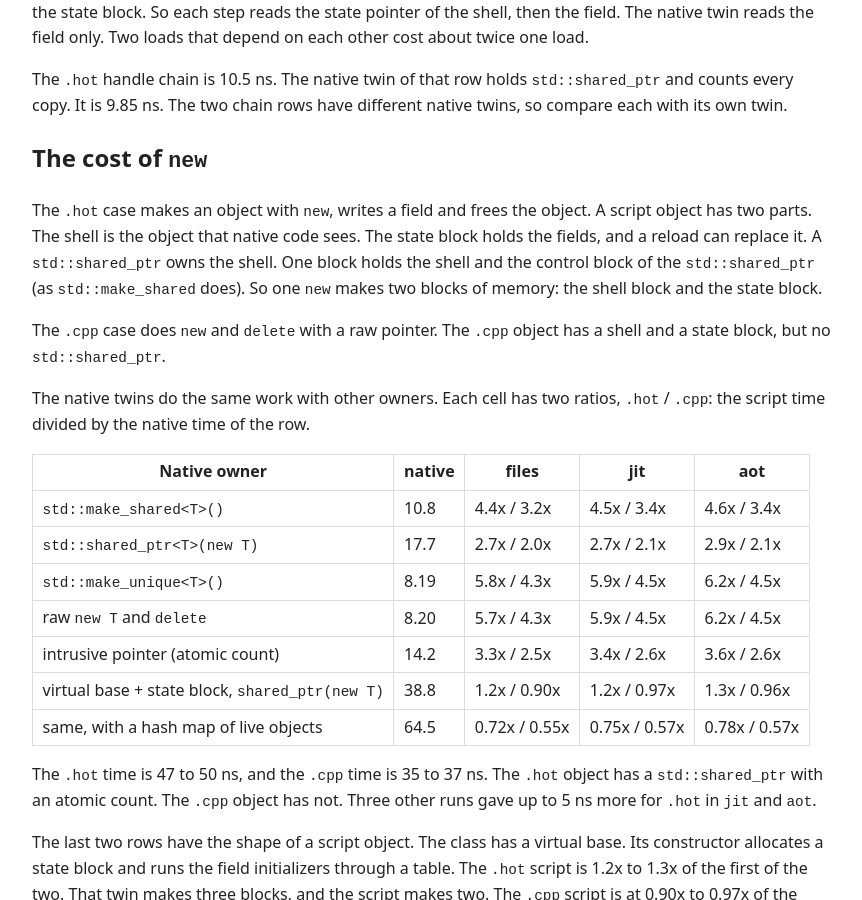
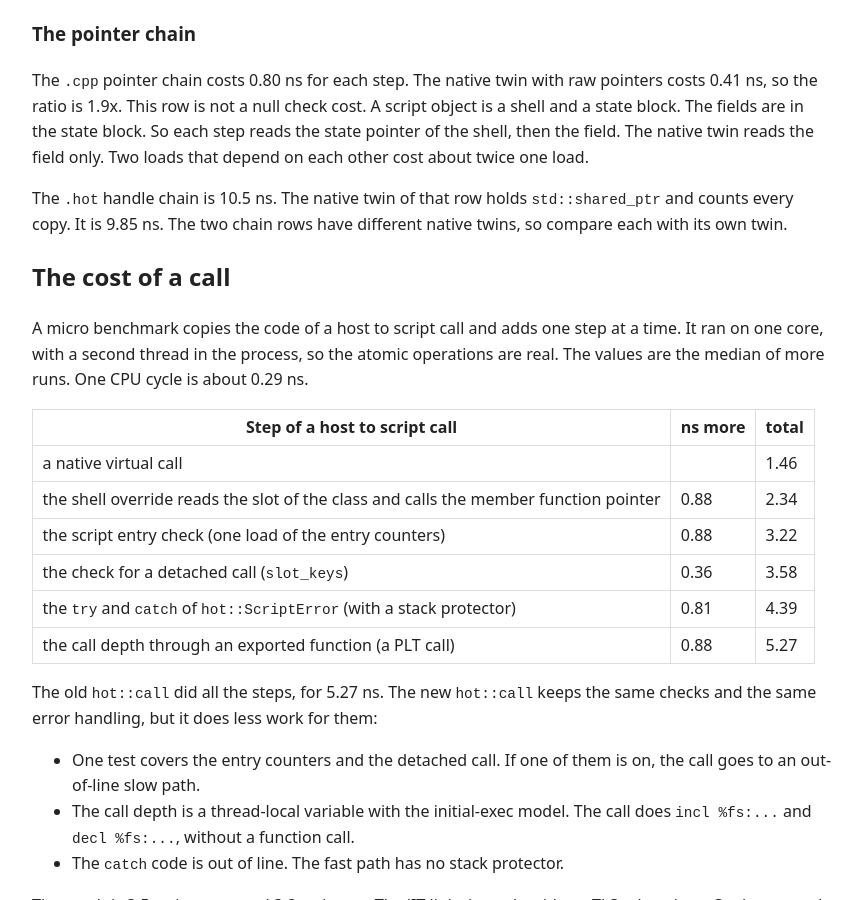
Before and after one commit to rokups/hotpp, a Jekyll site: the page built from benchmarks.md, in a window 1280 px wide and 900 px high, scrolled down 6891 px. Shown: the whole window, without its empty margins (224-1086 px from the left). Built offline with Jekyll 4.4.1, drawn with Linux system fonts in a browser that asks for light colours; some of the changed text lies outside the part shown.

Commit message:
Update docs from c32147a

```diff
--- a/benchmarks.md
+++ b/benchmarks.md
@@ -19,12 +19,12 @@ Every section of the tool is a matrix. The two script modes (`.hot` and `.cpp`)
 All values come from the `Results` section below. They are the median of 3 runs.
 
 - A loop of fields, numbers, arrays, module variables and calls inside one script runs at native speed (0.94x to 1.0x). This is true for `.hot` and for `.cpp`, in the three backends.
-- A call from the host into a script costs 3.3x to 3.8x of a native virtual call. This is 3.4 to 4.1 ns more. `aot` is the fastest and `jit` is the slowest. `.hot` and `.cpp` are equal.
-- A call after 0, 1, 10 or 100 reloads costs the same: 5.26 ns (3.6x) in `files` and in `jit`, for `.hot` and for `.cpp`.
-- A script to native call costs 1.4x (2.05 ns) in `files` and in `jit`. It costs 1.0x in `aot`.
+- A call from the host into a script costs 2.2x to 2.4x of a native virtual call in `files` and `aot`. This is 1.8 to 2.1 ns more. In `jit` it costs 2.9x (about 2.8 ns more). `.hot` and `.cpp` are equal. See [The cost of a call](#the-cost-of-a-call).
+- A call after 0, 1, 10 or 100 reloads costs the same: 3.4 ns (2.3x) in `files` and 4.3 ns (2.9x) in `jit`, for `.hot` and for `.cpp`.
+- A script to native call runs at native speed (1.46 ns) in the three backends.
 - `new` and free of a script object cost 47 to 50 ns in `.hot`: 4.4x to 4.6x of `std::make_shared`. In `.cpp` with a raw pointer, they cost 35 to 37 ns: 3.2x to 3.4x.
-- A script to script virtual call costs 0.4 to 0.9 ns more than a native one. This is true for `.hot` and `.cpp`.
-- A `.hot` closure call costs 2.5x. A `.hot` `std.vector` index costs 1.4x. The `.cpp` twins of both run at native speed.
+- A script to script virtual call costs 0.35 to 0.9 ns more than a native one. This is true for `.hot` and `.cpp`.
+- A `.hot` closure call costs 1.5x. A `.hot` `std.vector` index costs 1.4x. The `.cpp` twins of both run at native speed.
 - A reload of 100 objects with 65 fields takes 0.10 ms in `files` and 1.4 ms in `jit`. The compile is not in it.
 
 ## How to run
@@ -84,6 +84,8 @@ The `reload` case and the `chain` case have a `.cpp` version too. The tool makes
 
 The CPU is an AMD Ryzen 9 3950X (a desktop CPU, 16 cores, 32 threads). The software is Linux 7.2, glibc 2.44, clang 23.1.3 and libstdc++. The build uses `CMAKE_BUILD_TYPE=Release`, `HOT_RUNTIME_CHECKS=ON` and `HOT_TRACEBACK=OFF`. The process runs on one core (`taskset -c 6`). The values are the median of 3 runs of the tool (each run gives the median of 7 timed runs).
 
+The call rows have newer values, from 3 runs on `taskset -c 4`. These rows are the host to script calls, the script to native call, the script to script calls, the closure, the method rows, the module function and the call after N reloads. The other rows are from the older runs.
+
 Between the 3 runs, 84% of the cells changed by less than 3%. Some cells changed more. In each of them, one run was far from the two others, so the median is stable:
 
 - the `jit` `.hot` script to script virtual call (20%), and `handle_call` and `module_var` in `aot` (10% and 60%)
@@ -99,10 +101,10 @@ Time in ns for one operation. The ratio is in parentheses. There is one table fo
 
 | Case | native | `.hot` | `.cpp` |
 |---|---|---|---|
-| empty method call (host to script) | 1.46 | 5.26 (3.6x) | 5.26 (3.6x) |
-| native to script virtual call | 1.46 | 5.26 (3.6x) | 5.26 (3.6x) |
-| script to script call (recursive) | 1.25 | 1.20 (0.96x) | 1.11 (0.89x) |
-| script to native call | 1.46 | 2.05 (1.4x) | 2.05 (1.4x) |
+| empty method call (host to script) | 1.46 | 3.51 (2.4x) | 3.52 (2.4x) |
+| native to script virtual call | 1.46 | 3.24 (2.2x) | 3.23 (2.2x) |
+| script to script call (recursive) | 1.19 | 1.19 (1.0x) | 1.17 (0.98x) |
+| script to native call | 1.46 | 1.46 (1.0x) | 1.46 (1.0x) |
 | field read and write loop | 0.88 | 0.88 (1.0x) | 0.88 (1.0x) |
 | integer arithmetic loop | 1.41 | 1.33 (0.95x) | 1.33 (0.94x) |
 | float arithmetic loop | 1.75 | 1.75 (1.0x) | 1.75 (1.0x) |
@@ -112,12 +114,12 @@ Time in ns for one operation. The ratio is in parentheses. There is one table fo
 | pointer dereference and null check | 0.41 | n/a | 0.80 (1.9x) |
 | string interpolation or concatenation | 72.4 | 59.7 (0.82x) | 68.1 (0.94x) |
 | `new` and free of a script object | 10.8 | 47.3 (4.4x) | 35.0 (3.2x) |
-| closure call | 1.75 | 4.39 (2.5x) | 1.75 (1.0x) |
+| closure call | 1.76 | 2.64 (1.5x) | 1.76 (1.0x) |
 | loop with a method call | 1.26 | 1.25 (0.99x) | 1.26 (1.0x) |
 | field of another object (handle or pointer) | 0.62 | 0.59 (0.95x) | 0.59 (0.95x) |
 | small method call on `this` | 1.46 | 1.46 (1.0x) | 1.46 (1.0x) |
 | method call through a handle or pointer | 1.46 | 1.46 (1.0x) | 1.46 (1.0x) |
-| script to script virtual call | 1.75 | 2.20 (1.3x) | 2.35 (1.3x) |
+| script to script virtual call | 1.75 | 2.64 (1.5x) | 2.20 (1.3x) |
 | module variable read and write | 0.38 | 0.36 (0.94x) | 0.36 (0.95x) |
 | module function and static method | 0.32 | n/a | 0.41 (1.3x) |
 
@@ -125,10 +127,10 @@ Time in ns for one operation. The ratio is in parentheses. There is one table fo
 
 | Case | native | `.hot` | `.cpp` |
 |---|---|---|---|
-| empty method call (host to script) | 1.46 | 5.57 (3.8x) | 5.56 (3.8x) |
-| native to script virtual call | 1.46 | 5.55 (3.8x) | 5.56 (3.8x) |
-| script to script call (recursive) | 1.25 | 1.24 (1.0x) | 1.19 (0.96x) |
-| script to native call | 1.46 | 2.05 (1.4x) | 2.05 (1.4x) |
+| empty method call (host to script) | 1.46 | 4.30 (2.9x) | 4.23 (2.9x) |
+| native to script virtual call | 1.46 | 4.26 (2.9x) | 4.22 (2.9x) |
+| script to script call (recursive) | 1.19 | 1.20 (1.0x) | 1.20 (1.0x) |
+| script to native call | 1.46 | 1.46 (1.0x) | 1.46 (1.0x) |
 | field read and write loop | 0.88 | 0.88 (1.0x) | 0.88 (1.0x) |
 | integer arithmetic loop | 1.41 | 1.41 (1.0x) | 1.41 (1.0x) |
 | float arithmetic loop | 1.75 | 1.75 (1.0x) | 1.75 (1.0x) |
@@ -138,12 +140,12 @@ Time in ns for one operation. The ratio is in parentheses. There is one table fo
 | pointer dereference and null check | 0.41 | n/a | 0.80 (1.9x) |
 | string interpolation or concatenation | 72.4 | 58.5 (0.81x) | 65.9 (0.91x) |
 | `new` and free of a script object | 10.8 | 48.1 (4.5x) | 36.8 (3.4x) |
-| closure call | 1.75 | 4.42 (2.5x) | 1.75 (1.0x) |
+| closure call | 1.76 | 2.64 (1.5x) | 1.76 (1.0x) |
 | loop with a method call | 1.26 | 1.25 (0.99x) | 1.26 (0.99x) |
 | field of another object (handle or pointer) | 0.62 | 0.59 (0.95x) | 0.61 (0.99x) |
 | small method call on `this` | 1.46 | 1.46 (1.0x) | 1.46 (1.0x) |
 | method call through a handle or pointer | 1.46 | 1.46 (1.0x) | 1.46 (1.0x) |
-| script to script virtual call | 1.75 | 2.64 (1.5x) | 2.18 (1.2x) |
+| script to script virtual call | 1.75 | 2.10 (1.2x) | 2.20 (1.3x) |
 | module variable read and write | 0.38 | 0.36 (0.94x) | 0.36 (0.94x) |
 | module function and static method | 0.32 | n/a | 0.41 (1.3x) |
 
@@ -151,9 +153,9 @@ Time in ns for one operation. The ratio is in parentheses. There is one table fo
 
 | Case | native | `.hot` | `.cpp` |
 |---|---|---|---|
-| empty method call (host to script) | 1.46 | 4.88 (3.3x) | 4.97 (3.4x) |
-| native to script virtual call | 1.46 | 4.98 (3.4x) | 4.95 (3.4x) |
-| script to script call (recursive) | 1.25 | 1.40 (1.1x) | 1.17 (0.94x) |
+| empty method call (host to script) | 1.46 | 3.23 (2.2x) | 3.22 (2.2x) |
+| native to script virtual call | 1.46 | 3.51 (2.4x) | 3.23 (2.2x) |
+| script to script call (recursive) | 1.19 | 1.34 (1.1x) | 1.30 (1.1x) |
 | script to native call | 1.46 | 1.46 (1.0x) | 1.46 (1.0x) |
 | field read and write loop | 0.88 | 0.88 (1.0x) | 0.87 (1.0x) |
 | integer arithmetic loop | 1.41 | 1.41 (1.0x) | 1.33 (0.94x) |
@@ -164,42 +166,69 @@ Time in ns for one operation. The ratio is in parentheses. There is one table fo
 | pointer dereference and null check | 0.41 | n/a | 0.80 (1.9x) |
 | string interpolation or concatenation | 72.4 | 57.7 (0.80x) | 66.2 (0.91x) |
 | `new` and free of a script object | 10.8 | 50.4 (4.6x) | 36.5 (3.4x) |
-| closure call | 1.75 | 4.38 (2.5x) | 1.75 (1.0x) |
+| closure call | 1.76 | 2.63 (1.5x) | 1.75 (0.99x) |
 | loop with a method call | 1.26 | 1.26 (1.0x) | 1.26 (1.0x) |
 | field of another object (handle or pointer) | 0.62 | 0.61 (0.99x) | 0.58 (0.94x) |
 | small method call on `this` | 1.46 | 1.46 (1.0x) | 1.46 (1.0x) |
 | method call through a handle or pointer | 1.46 | 1.46 (1.0x) | 1.46 (1.0x) |
-| script to script virtual call | 1.75 | 2.63 (1.5x) | 2.33 (1.3x) |
+| script to script virtual call | 1.75 | 2.19 (1.3x) | 2.17 (1.2x) |
 | module variable read and write | 0.38 | 0.36 (0.94x) | 0.36 (0.94x) |
 | module function and static method | 0.32 | n/a | 0.41 (1.3x) |
 
 Some rows depend on the backend:
 
-- The call from the host into a script (the first two rows) costs 5.26 ns in `files`. It costs 5.56 ns in `jit` and 4.9 ns in `aot`.
-- The script to native call costs 2.05 ns in `files` and in `jit`. It costs 1.46 ns in `aot`: the call is direct there.
-- The `.hot` script to script virtual call is 2.20 ns in `files` and 2.6 ns in `jit` and `aot`. The `.cpp` call is 2.18 to 2.35 ns.
+- The call from the host into a script (the first two rows) costs 3.2 to 3.5 ns in `files` and `aot`. It costs 4.2 to 4.3 ns in `jit`.
+- The script to native call costs 1.46 ns in the three backends. The `files` and `jit` scripts call the host without a PLT jump (`-fno-plt`).
+- The `.hot` script to script virtual call is 2.1 to 2.6 ns. The `.cpp` call is 2.2 ns.
 - `new` and free of a `.hot` object cost 47.3 ns in `files`, 48.1 ns in `jit` and 50.4 ns in `aot`.
 
 The string row is nearly the same in the three backends: `.hot` 0.80x to 0.82x and `.cpp` 0.91x to 0.94x.
 
-The ratios of the recursive script to script call are from 0.89x to 1.1x. The native twin of this row changed by 7% between runs. The code that the compiler makes is not the same. Do not read a difference from this row.
+The ratios of the recursive script to script call are from 0.98x to 1.1x. The native twin of this row changed by 7% between older runs. The code that the compiler makes is not the same. Do not read a difference from this row.
 
 ## How to read the ratios
 
 - 1.0x is native speed. A ratio below 1.0x is noise or a small difference in the code that the compiler makes.
 - The three backends give the same code speed. They differ in the time of a load, not in the time of a run. Only the calls across the host border differ.
 - A loop of fields, numbers, arrays and calls inside one script runs at native speed. This is true for `.hot` and for `.cpp`.
-- A call from the host into a script costs 3.4 to 4.1 ns more than a native virtual call. This is true for `.hot` and `.cpp`. The call goes through a slot that a reload can change. It also catches the script errors.
+- A call from the host into a script costs 1.8 to 2.1 ns more than a native virtual call in `files` and `aot`. In `jit` it costs about 2.8 ns more. This is true for `.hot` and `.cpp`. The call goes through a slot that a reload can change. It also catches the script errors.
 - A `.cpp` script is as fast as a `.hot` script, or faster, in most cases. It is faster in four cases: `std::vector` (no check), the closure, the string and `new`.
-- The `.hot` closure call costs 2.5x. The `.cpp` lambda in a `std::function` runs at native speed.
+- The `.hot` closure call costs 1.5x. The `.cpp` lambda in a `std::function` runs at native speed.
 - The script to script call is 0.9x to 1.1x in both languages. The difference between the two is of the size of the run noise.
-- A ratio applies to the case only, not to a whole program. A ratio of 3.6x on a call of 1.5 ns is 3.8 ns more for each call.
+- A ratio applies to the case only, not to a whole program. A ratio of 2.4x on a call of 1.46 ns is 2.0 ns more for each call.
 
 ### The pointer chain
 
 The `.cpp` pointer chain costs 0.80 ns for each step. The native twin with raw pointers costs 0.41 ns, so the ratio is 1.9x. This row is not a null check cost. A script object is a shell and a state block. The fields are in the state block. So each step reads the state pointer of the shell, then the field. The native twin reads the field only. Two loads that depend on each other cost about twice one load.
 
 The `.hot` handle chain is 10.5 ns. The native twin of that row holds `std::shared_ptr` and counts every copy. It is 9.85 ns. The two chain rows have different native twins, so compare each with its own twin.
+
+## The cost of a call
+
+A micro benchmark copies the code of a host to script call and adds one step at a time. It ran on one core, with a second thread in the process, so the atomic operations are real. The values are the median of more runs. One CPU cycle is about 0.29 ns.
+
+| Step of a host to script call | ns more | total |
+|---|---|---|
+| a native virtual call | | 1.46 |
+| the shell override reads the slot of the class and calls the member function pointer | 0.88 | 2.34 |
+| the script entry check (one load of the entry counters) | 0.88 | 3.22 |
+| the check for a detached call (`slot_keys`) | 0.36 | 3.58 |
+| the `try` and `catch` of `hot::ScriptError` (with a stack protector) | 0.81 | 4.39 |
+| the call depth through an exported function (a PLT call) | 0.88 | 5.27 |
+
+The old `hot::call` did all the steps, for 5.27 ns. The new `hot::call` keeps the same checks and the same error handling, but it does less work for them:
+
+- One test covers the entry counters and the detached call. If one of them is on, the call goes to an out-of-line slow path.
+- The call depth is a thread-local variable with the initial-exec model. The call does `incl %fs:...` and `decl %fs:...`, without a function call.
+- The `catch` code is out of line. The fast path has no stack protector.
+
+The result is 3.5 ns in `files` and 3.2 ns in `aot`. The JIT links its code without TLS relocations. So the `jit` code adds the thread pointer and the offset of the variable, which the backend gives as an absolute symbol. The compiler makes the same `incl %fs:...` instruction. The `jit` call is 4.2 to 4.3 ns. The `jit` code uses `-O1`, the other backends use `-O2`.
+
+Other calls:
+
+- A script to native call went through a PLT jump in `files` and `jit`. Now the module compiles with `-fno-plt`, and the call costs 1.46 ns, as in `aot`.
+- A `.hot` closure was a `std::function` that held a `hot::Closure`, and the closure held a second `std::function`. Now the `std::function` holds the guarded lambda directly. The call has one indirect call, the entry check and the generation check: 2.6 ns, not 4.4 ns.
+- A script to script virtual call has no `try` and no call depth. It costs the same as the member function pointer call in the micro benchmark. A non-virtual script to script call is a direct call. These calls did not change.
 
 ## The cost of `new`
 
@@ -270,17 +299,17 @@ The host calls a script override (`Hook`) that reads a field. The object is made
 
 | N | `files` `.hot` | `files` `.cpp` |
 |---|---|---|
-| 0 | 5.26 (3.6x) | 5.26 (3.6x) |
-| 1 | 5.26 (3.6x) | 5.27 (3.6x) |
-| 10 | 5.26 (3.6x) | 5.27 (3.6x) |
-| 100 | 5.26 (3.6x) | 5.26 (3.6x) |
+| 0 | 3.40 (2.3x) | 3.42 (2.3x) |
+| 1 | 3.41 (2.3x) | 3.41 (2.3x) |
+| 10 | 3.42 (2.3x) | 3.41 (2.3x) |
+| 100 | 3.41 (2.3x) | 3.41 (2.3x) |
 
 | N | `jit` `.hot` | `jit` `.cpp` |
 |---|---|---|
-| 0 | 5.26 (3.6x) | 5.27 (3.6x) |
-| 1 | 5.26 (3.6x) | 5.27 (3.6x) |
-| 10 | 5.27 (3.6x) | 5.28 (3.6x) |
-| 100 | 5.26 (3.6x) | 5.27 (3.6x) |
+| 0 | 4.30 (2.9x) | 4.31 (3.0x) |
+| 1 | 4.25 (2.9x) | 4.33 (3.0x) |
+| 10 | 4.31 (2.9x) | 4.31 (3.0x) |
+| 100 | 4.16 (2.9x) | 4.32 (3.0x) |
 
 The cost does not grow with the number of reloads. A new object, made after the last reload, gives the same time: within 1% in each cell.
 
```
Also changed, not shown: other parts of benchmarks.md (+1 -1 lines), embedding-rules.md (+5 -1 lines), intro.md (+2 -2 lines).
